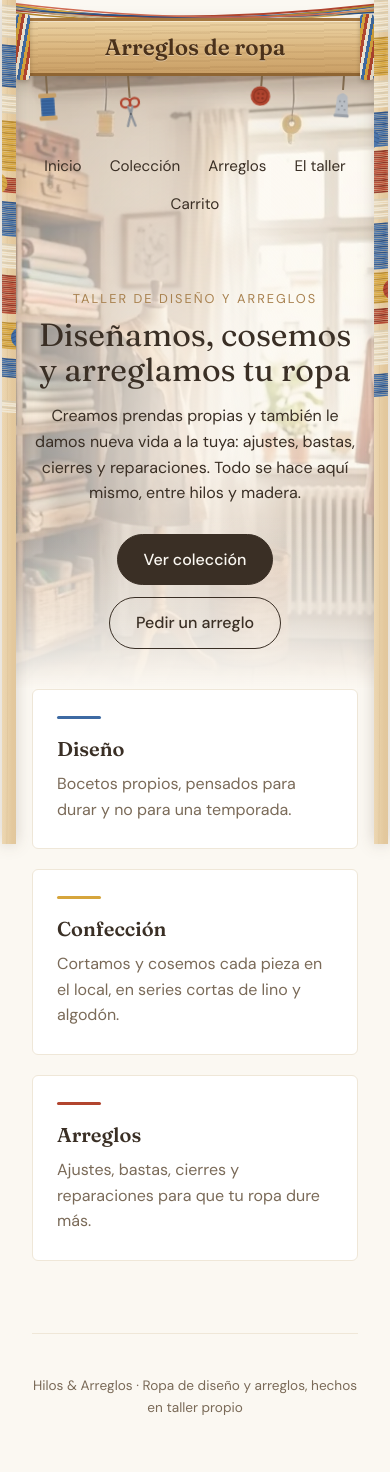
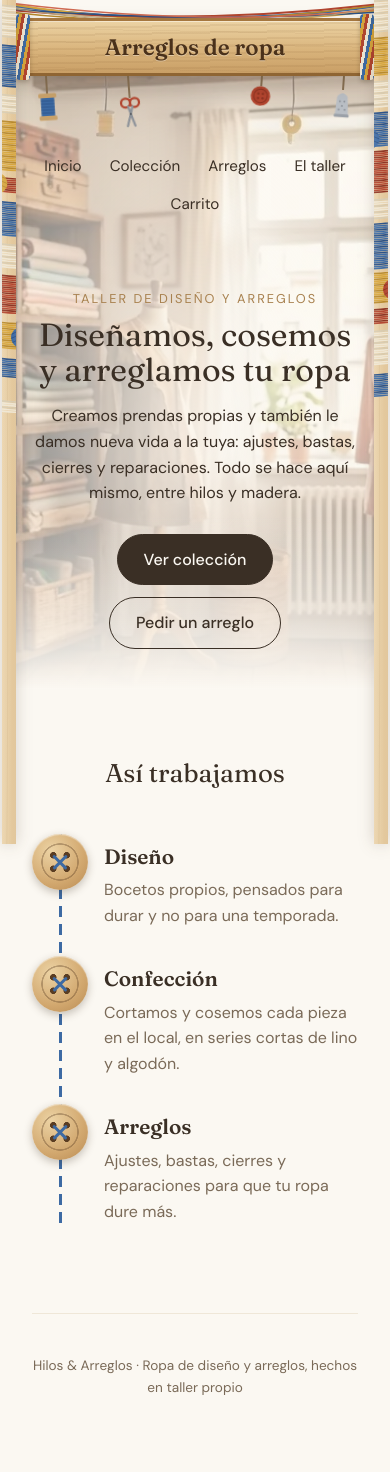
Before and after one commit to true-max-02/hilos_costuras, a Flask app: page / in a window 390 px wide. After the commit the page ends 1395 px from the top, so only its background shows below. Run offline with Flask 3, Linux system fonts and the light colour scheme.

Commit message:
Así trabajamos: hilo cosido con botones en vez de tres tarjetas
El hilo se cose al llegar a la sección y los botones aparecen en orden;
en celular baja por la izquierda. Respeta reducir movimiento.

```diff
--- a/static/css/estilos.css
+++ b/static/css/estilos.css
@@ -229,24 +229,93 @@ body {
 .boton--claro { background: transparent; color: var(--texto); }
 .boton--claro:hover { background: var(--lino); border-color: var(--texto); }
 
-.pasos {
+/* Recorrido: un hilo cosido que pasa por un botón de madera en cada etapa */
+.recorrido { position: relative; padding: 64px 0 88px; }
+.recorrido__titulo {
+  margin: 0 0 40px;
+  text-align: center;
+  font-family: "Fraunces", Georgia, serif;
+  font-weight: 400;
+  font-size: clamp(1.6rem, 3vw, 2.2rem);
+}
+.recorrido__hilo {
+  position: absolute;
+  left: 0;
+  width: 100%;
+  height: 60px;
+  /* El centro de los botones (28px) queda sobre y = 30 del hilo */
+  margin-top: -2px;
+  overflow: visible;
+}
+.recorrido__hilo > path {
+  fill: none;
+  stroke: var(--azul);
+  stroke-width: 2.5;
+  stroke-linecap: round;
+  stroke-dasharray: 11 7;
+}
+.recorrido__avance {
+  fill: none;
+  stroke: #fff;
+  stroke-width: 12;
+  stroke-dasharray: 1;
+  stroke-dashoffset: 0;
+  transition: stroke-dashoffset 1.6s cubic-bezier(.45, 0, .2, 1);
+}
+.recorrido--espera .recorrido__avance { stroke-dashoffset: 1; }
+
+.recorrido__pasos {
+  position: relative;
   display: grid;
-  grid-template-columns: repeat(auto-fit, minmax(220px, 1fr));
-  gap: 20px;
-  padding-bottom: 72px;
+  grid-template-columns: repeat(3, 1fr);
+  gap: 32px;
+  margin: 0;
+  padding: 0;
+  list-style: none;
 }
-.paso {
-  padding: 26px 24px;
-  background: #fff;
-  border: 1px solid var(--lino);
-  border-radius: 6px;
+.puntada { text-align: center; }
+.puntada h3 {
+  margin: 18px 0 6px;
+  font-family: "Fraunces", Georgia, serif;
+  font-weight: 600;
+  font-size: 1.3rem;
 }
-.paso h2 { margin: 14px 0 6px; font-family: "Fraunces", Georgia, serif; font-weight: 600; font-size: 1.25rem; }
-.paso p { margin: 0; color: var(--suave); }
-.paso__hilo { display: block; width: 44px; height: 3px; border-radius: 2px; }
-.paso__hilo--azul { background: var(--azul); }
-.paso__hilo--mostaza { background: var(--mostaza); }
-.paso__hilo--rojo { background: var(--rojo); }
+.puntada p { margin: 0 auto; max-width: 28ch; color: var(--suave); }
+
+/* Botón de madera de cuatro agujeros, cosido en cruz con el mismo hilo */
+.puntada__boton {
+  position: relative;
+  display: block;
+  width: 56px;
+  height: 56px;
+  margin: 0 auto;
+  border-radius: 50%;
+  background:
+    radial-gradient(circle at 38% 38%, #5a3d22 0 3px, transparent 3.5px),
+    radial-gradient(circle at 62% 38%, #5a3d22 0 3px, transparent 3.5px),
+    radial-gradient(circle at 38% 62%, #5a3d22 0 3px, transparent 3.5px),
+    radial-gradient(circle at 62% 62%, #5a3d22 0 3px, transparent 3.5px),
+    radial-gradient(circle, transparent 0 17px, rgba(90, 61, 34, .35) 17.5px 18.5px, transparent 19px),
+    radial-gradient(circle at 35% 30%, #ecd3a4, #d2a86f 60%, #b88a52);
+  box-shadow: 0 3px 8px rgba(59, 42, 24, .28), inset 0 1px 1px rgba(255, 255, 255, .5);
+  transition: transform .5s cubic-bezier(.3, 1.5, .5, 1), opacity .4s ease;
+}
+.puntada__boton::before,
+.puntada__boton::after {
+  content: "";
+  position: absolute;
+  top: 50%;
+  left: 50%;
+  width: 19px;
+  height: 2.5px;
+  border-radius: 2px;
+  background: var(--azul);
+  transform: translate(-50%, -50%) rotate(45deg);
+}
+.puntada__boton::after { transform: translate(-50%, -50%) rotate(-45deg); }
+.puntada:nth-child(2) .puntada__boton { transition-delay: .5s; }
+.puntada:nth-child(3) .puntada__boton { transition-delay: 1s; }
+.recorrido--espera .puntada__boton { transform: scale(.4); opacity: 0; }
 
 .pie {
   padding: 28px 0 40px;
@@ -414,10 +483,23 @@ body {
   .techo { --tabla-top: 18px; --tabla-alto: 58px; }
   .tabla__amarra { width: 14px; }
   .portada { padding: 44px 0 40px; }
+  /* El hilo baja por la izquierda y las etapas quedan una debajo de otra */
+  .recorrido__hilo { display: none; }
+  .recorrido__pasos {
+    grid-template-columns: 1fr;
+    gap: 28px;
+    padding-left: 28px;
+    background: linear-gradient(var(--azul) 60%, transparent 0) 27px 0 / 2.5px 18px repeat-y;
+  }
+  .puntada { display: grid; grid-template-columns: 56px 1fr; column-gap: 16px; text-align: left; margin-left: -28px; }
+  .puntada__boton { grid-row: span 2; margin: 0; }
+  .puntada h3 { margin: 6px 0 4px; }
+  .puntada p { margin: 0; }
 }
 
 @media (prefers-reduced-motion: reduce) {
   .colgante__pendulo { animation: none; }
   .cortina__tela { transition: none; }
   .menu a::after, .boton { transition: none; }
+  .recorrido__avance, .puntada__boton { transition: none; }
 }
--- a/templates/inicio.html
+++ b/templates/inicio.html
@@ -19,21 +19,53 @@
 
 {% block contenido %}
 
-<section class="pasos">
-  <article class="paso">
-    <span class="paso__hilo paso__hilo--azul"></span>
-    <h2>Diseño</h2>
-    <p>Bocetos propios, pensados para durar y no para una temporada.</p>
-  </article>
-  <article class="paso">
-    <span class="paso__hilo paso__hilo--mostaza"></span>
-    <h2>Confección</h2>
-    <p>Cortamos y cosemos cada pieza en el local, en series cortas de lino y algodón.</p>
-  </article>
-  <article class="paso">
-    <span class="paso__hilo paso__hilo--rojo"></span>
-    <h2>Arreglos</h2>
-    <p>Ajustes, bastas, cierres y reparaciones para que tu ropa dure más.</p>
-  </article>
+<section class="recorrido" aria-labelledby="recorrido-titulo">
+  <h2 class="recorrido__titulo" id="recorrido-titulo">Así trabajamos</h2>
+
+  {# Un hilo cosido pasa por el centro de cada botón (x = 167, 500 y 833, y = 30) #}
+  <svg class="recorrido__hilo" viewBox="0 0 1000 60" preserveAspectRatio="none" aria-hidden="true">
+    <defs>
+      <mask id="hilo-avance" maskUnits="userSpaceOnUse">
+        <path class="recorrido__avance" pathLength="1"
+              d="M0 40 C60 40 110 30 167 30 S270 44 333 44 S440 30 500 30 S610 16 667 16 S780 30 833 30 S950 22 1000 22"/>
+      </mask>
+    </defs>
+    <path mask="url(#hilo-avance)" vector-effect="non-scaling-stroke"
+          d="M0 40 C60 40 110 30 167 30 S270 44 333 44 S440 30 500 30 S610 16 667 16 S780 30 833 30 S950 22 1000 22"/>
+  </svg>
+
+  <ol class="recorrido__pasos">
+    <li class="puntada">
+      <span class="puntada__boton" aria-hidden="true"></span>
+      <h3>Diseño</h3>
+      <p>Bocetos propios, pensados para durar y no para una temporada.</p>
+    </li>
+    <li class="puntada">
+      <span class="puntada__boton" aria-hidden="true"></span>
+      <h3>Confección</h3>
+      <p>Cortamos y cosemos cada pieza en el local, en series cortas de lino y algodón.</p>
+    </li>
+    <li class="puntada">
+      <span class="puntada__boton" aria-hidden="true"></span>
+      <h3>Arreglos</h3>
+      <p>Ajustes, bastas, cierres y reparaciones para que tu ropa dure más.</p>
+    </li>
+  </ol>
 </section>
 {% endblock %}
+
+{% block scripts %}
+<script>
+  // El hilo se cose y los botones aparecen al llegar a la sección (una sola vez)
+  (() => {
+    const recorrido = document.querySelector(".recorrido");
+    if (!recorrido || !("IntersectionObserver" in window)) return;
+    recorrido.classList.add("recorrido--espera");
+    new IntersectionObserver((entradas, observador) => {
+      if (!entradas[0].isIntersecting) return;
+      recorrido.classList.remove("recorrido--espera");
+      observador.disconnect();
+    }, { threshold: 0.35 }).observe(recorrido);
+  })();
+</script>
+{% endblock %}
```
